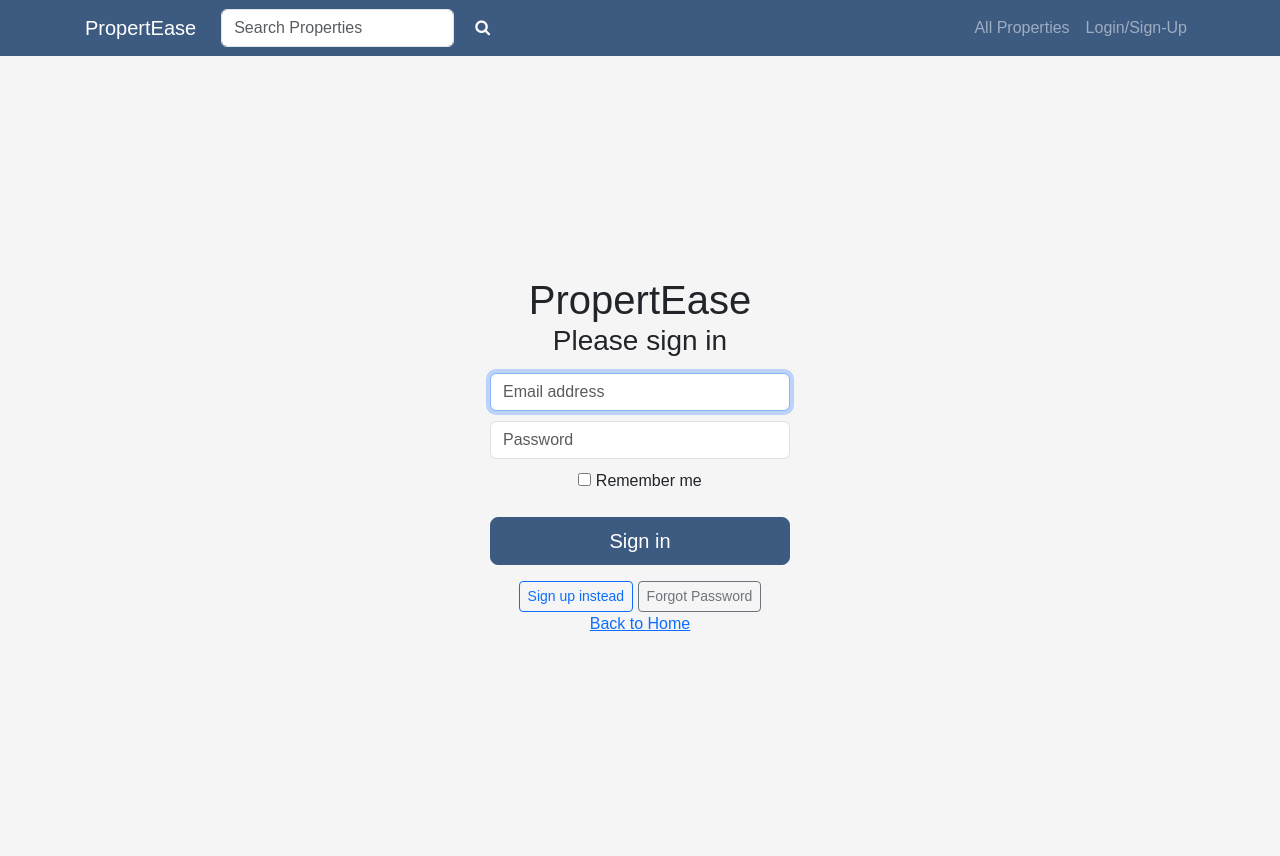
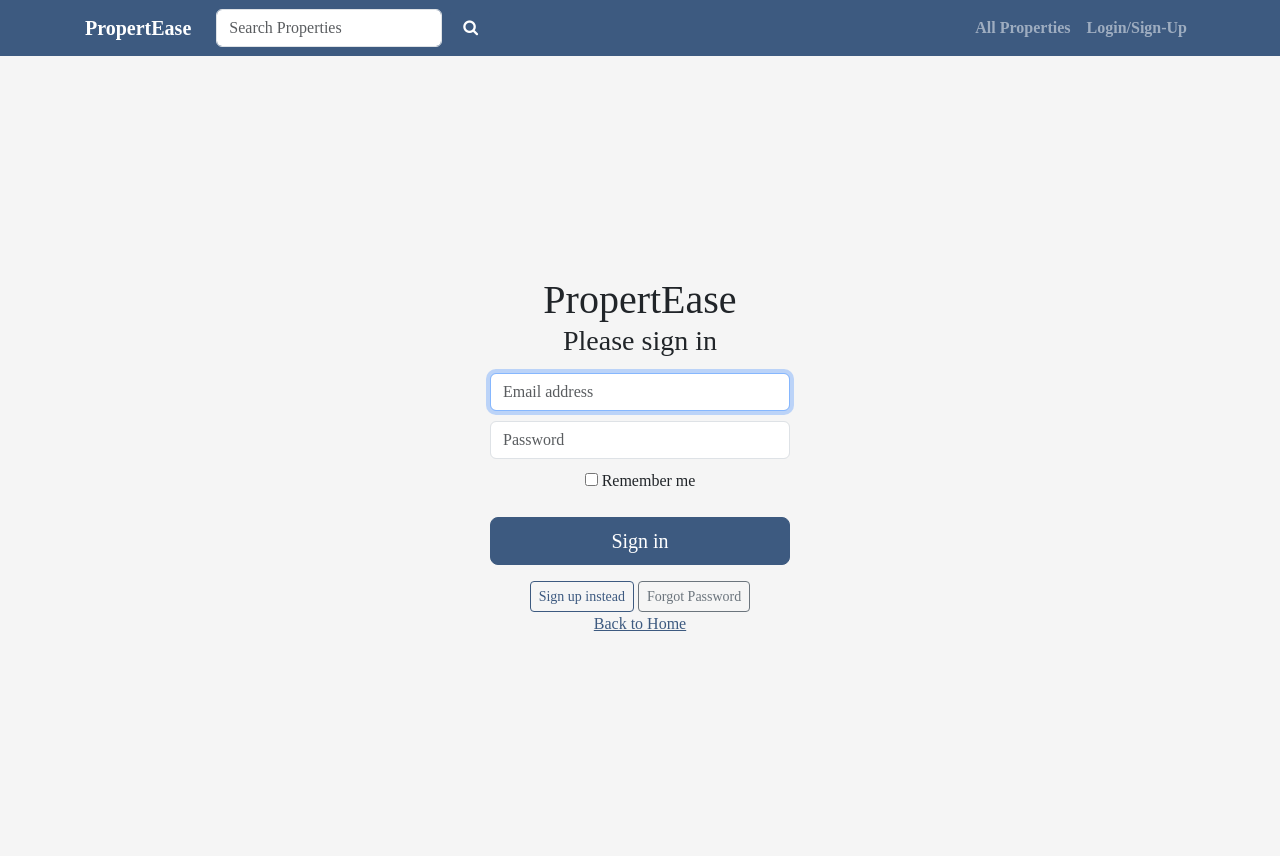
Before and after one commit to axm0/propertease, a PHP site: page /propertease/public/login in a window 1280 px wide. Run offline with PHP 8.4, Linux system fonts and the light colour scheme; data that the repository does not hold is empty; some libraries are stand-ins or nearby versions.

Commit message:
changed font and colors to be consistent

```diff
--- a/app/Views/login.php
+++ b/app/Views/login.php
@@ -27,7 +27,7 @@
             <button id="signin-toggle-btn" class="btn btn-sm btn-outline-primary">Sign up instead</button>
             <button id="forgot-password-btn" class="btn btn-sm btn-outline-secondary">Forgot Password</button>
         </div>
-        <a href="/" class="text-primary mt-5">Back to Home</a>
+        <a href="/" class="back-to-home mt-5">Back to Home</a>
     </form>
 
     <form id="signup-form" class="form-signin" style="display: none;">
@@ -48,7 +48,7 @@
         <div class="mt-3">
             <button id="signup-toggle-btn" class="btn btn-sm btn-outline-primary">Sign in instead</button>
         </div>
-        <a href="/" class="text-primary mt-5">Back to Home</a>
+        <a href="/" class="back-to-home mt-5">Back to Home</a>
     </form>
 
     <form id="forgot-password-form" class="form-signin" style="display: none;">
--- a/public/css/favorites.css
+++ b/public/css/favorites.css
@@ -1,5 +1,6 @@
 body {
-    font-family: Arial, sans-serif;
+    font-family: 'Lora', serif;
+    font-weight: bold;
     margin: 0;
     padding: 0;
 }
--- a/public/css/myProperties.css
+++ b/public/css/myProperties.css
@@ -1,5 +1,6 @@
 body {
-    font-family: Arial, sans-serif;
+    font-family: 'Lora', serif;
+    font-weight: bold;
     margin: 0;
     padding: 0;
 }
@@ -9,6 +10,8 @@ body {
     padding: 20px 0;
 }
 .title {
+    font-family: 'Lora', serif;
+    font-weight: bold;
     color: #000;
     font-size: 24px;
     margin: 0;
--- a/public/css/profile.css
+++ b/public/css/profile.css
@@ -43,7 +43,7 @@ rect.profileCircle {
 .button {
     color: black;
     font-size: 15px;
-    font-family: Inter, sans-serif;
+    font-family: 'Lora', serif;
     font-weight: 400;
     text-decoration: none;
 }
@@ -51,7 +51,7 @@ rect.profileCircle {
 .text {
     color: black;
     font-size: 35px;
-    font-family: Inter, sans-serif;
+    font-family: 'Lora', serif;
     font-weight: 400;
 }
 
--- a/public/css/style.css
+++ b/public/css/style.css
@@ -1,7 +1,23 @@
 /* General Styles */
 body {
-    font-family: Arial, Helvetica, sans-serif;
+    font-family: 'Lora', serif;
     background-color: #f5f5f5; /* Light grey background, good for login and other pages */
+}
+
+.btn-outline-primary {
+    color: #3D5A80;
+    background-color: #f5f5f5;
+    border-color: #3D5A80;
+}
+
+.btn-outline-primary:hover {
+    color: #f5f5f5;            /* Text color when hovering */
+    background-color: #3D5A80; /* Background color when hovering */
+    border-color: #f5f5f5; /* Border color when hovering */
+}
+
+.back-to-home {
+    color: #3D5A80 !important;
 }
 
 /* Navigation Bar */
@@ -10,8 +26,15 @@ body {
 }
 
 .navbar-brand {
+    font-family: 'Lora', serif;
+    font-weight: bold;
     color: white;
     margin-right: 25px; /* Increase space between logo and nav items */
+}
+
+.navbar-nav .nav-link  {
+    font-family: 'Lora', serif;
+    font-weight: bold;
 }
 
 .navbar-brand img {
@@ -40,10 +63,16 @@ body {
 }
 
 .form-signin .form-control {
+    font-family: 'Lora', serif;
     margin-bottom: 10px;
 }
 
+::placeholder {
+    font-family: 'Lora', serif; /* Specify Lora font for the placeholder */
+}
+
 .btn-primary {
+    font-family: 'Lora', serif !important;
     background-color: #3D5A80 !important;
     border-color: #3D5A80 !important;
 }
@@ -58,6 +87,15 @@ body {
     margin: 10px;
     padding: 20px;
     border-radius: 5px;
+}
+
+.card-title {
+    font-family: 'Lora', serif;
+    font-weight: bold;
+}
+
+.card-text {
+    font-family: 'Lora', serif;
 }
 
 /* Image styles */
@@ -90,3 +128,8 @@ img {
 .heart i:hover{
     cursor: pointer;
 }
+
+/*property details*/
+.description {
+    font-size: 20px;
+}
```
Also changed, not shown: 1 other file.
